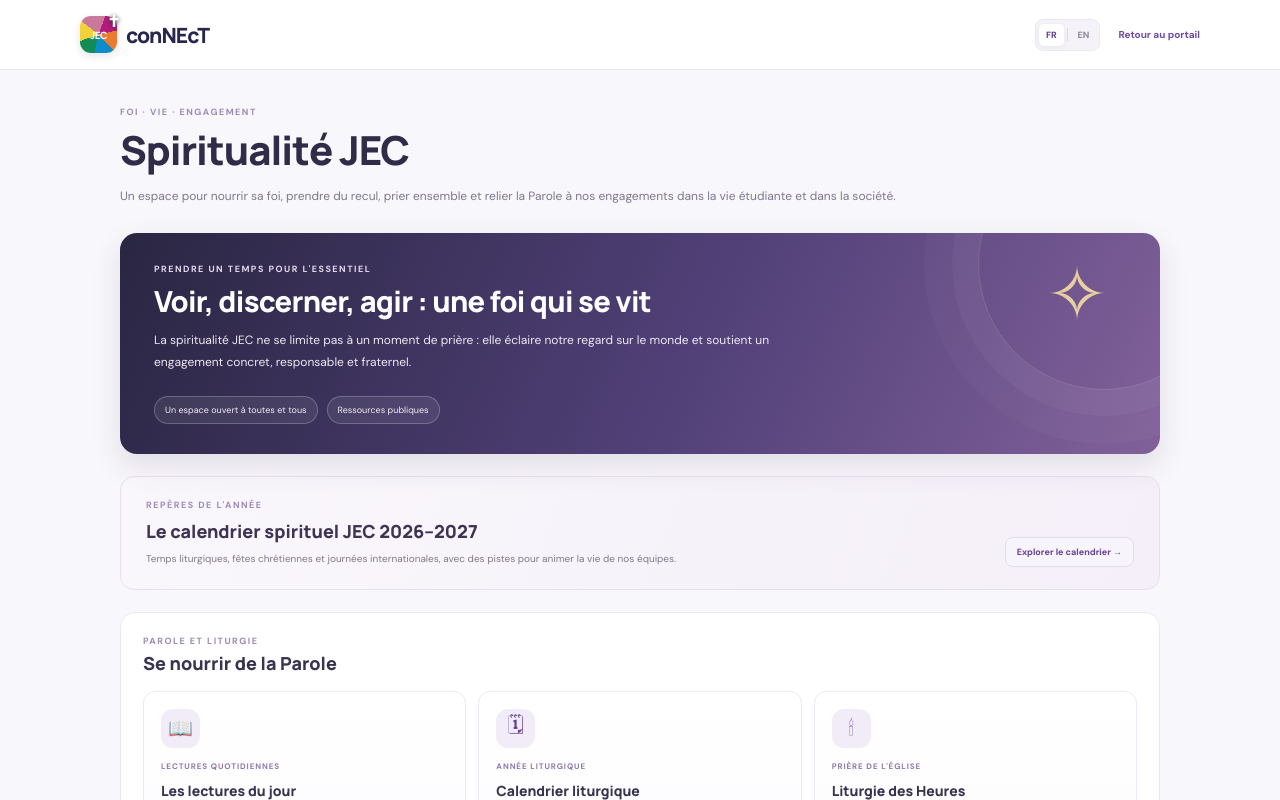
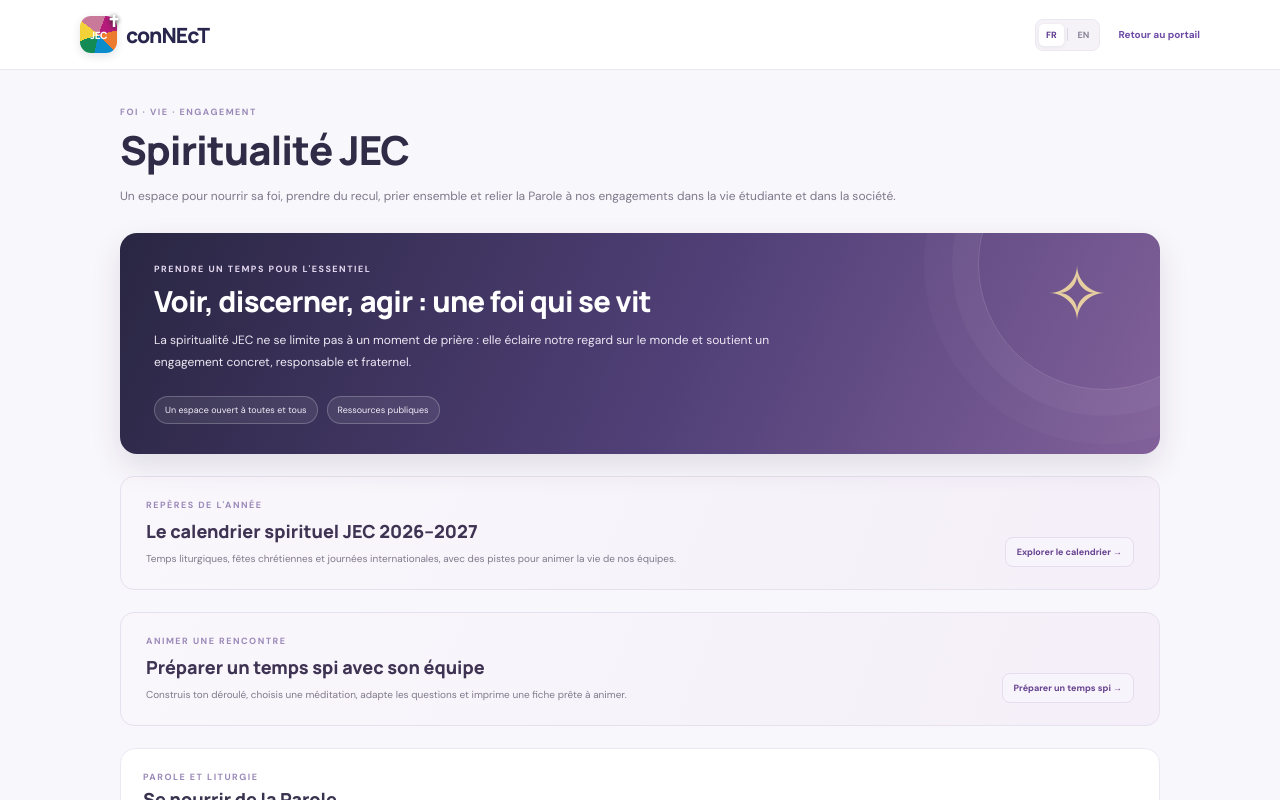
Before and after one commit to AngeleEYENGA/JEC-conNEcT, a Next.js app: page /spiritualite in a window 1280 px wide. Shown: the top 800 px of the page. Built offline with nearby package versions, Linux system fonts and the light colour scheme; no server answers.

Commit message:
feat(spirituality): link session builder from spirituality hub

```diff
--- a/app/spiritualite/page.tsx
+++ b/app/spiritualite/page.tsx
@@ -58,6 +58,15 @@ export default function SpiritualityPage() {
             <p>{t("Temps liturgiques, fêtes chrétiennes et journées internationales, avec des pistes pour animer la vie de nos équipes.", "Liturgical seasons, Christian celebrations and international days, with ideas to animate our teams.")}</p>
           </div>
           <Link href="/spiritualite/calendrier" className="spiritual-cta">{t("Explorer le calendrier", "Explore the calendar")} →</Link>
+        </section>
+
+        <section className="spiritual-calendar-promo spiritual-builder-promo">
+          <div>
+            <p className="eyebrow">{t("ANIMER UNE RENCONTRE", "FACILITATE A GATHERING")}</p>
+            <h2>{t("Préparer un temps spi avec son équipe", "Prepare a spiritual gathering with your team")}</h2>
+            <p>{t("Construis ton déroulé, choisis une méditation, adapte les questions et imprime une fiche prête à animer.", "Build your agenda, choose a reflection, adapt the questions and print a ready-to-use session sheet.")}</p>
+          </div>
+          <Link href="/spiritualite/preparer" className="spiritual-cta">{t("Préparer un temps spi", "Prepare a gathering")} →</Link>
         </section>
 
         <section className="collab-section spiritual-section">
```
